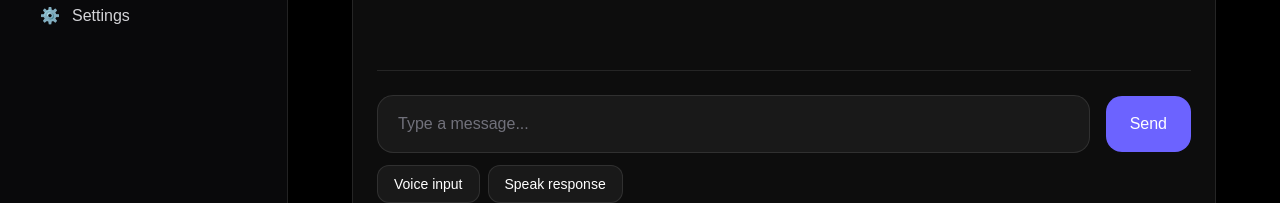
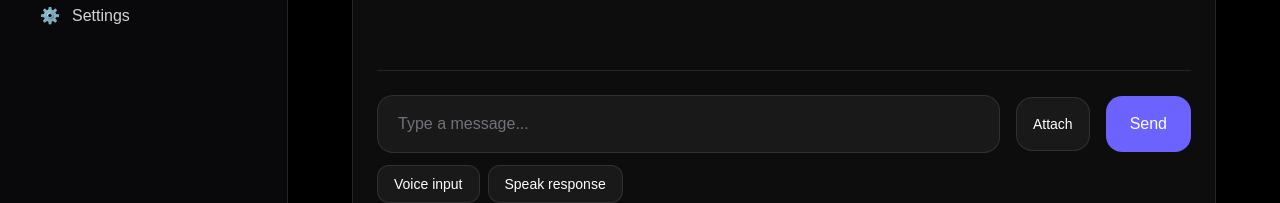
Before and after one commit to teamhumanosai-ops/humanos-platform, a Next.js app in the folder frontend/: page /chat in a window 1280 px wide. Shown: the part 476-679 px from the top of the page. Built offline with nearby package versions, Linux system fonts and the light colour scheme.

Commit message:
feat(voice): add multimodal chat attachment control

```diff
--- a/frontend/components/ui/ChatInput.tsx
+++ b/frontend/components/ui/ChatInput.tsx
@@ -4,15 +4,20 @@ type ChatInputProps = {
   value: string;
   onChange: (value: string) => void;
   onSend: () => void;
+  mediaName: string | null;
+  onMediaSelected: (file: File | null) => void;
 };
 
 export default function ChatInput({
   value,
   onChange,
   onSend,
+  mediaName,
+  onMediaSelected,
 }: ChatInputProps) {
   return (
-    <div className="flex items-center gap-4 border-t border-white/10 pt-6">
+    <div className="border-t border-white/10 pt-6">
+      <div className="flex items-center gap-4">
         <input
           value={value}
           onChange={(e) => onChange(e.target.value)}
@@ -37,7 +42,22 @@ export default function ChatInput({
           "
         />
 
+        <label className="cursor-pointer rounded-2xl border border-white/10 bg-white/5 px-4 py-4 text-sm text-white transition hover:bg-white/10">
+          Attach
+          <input
+            type="file"
+            accept="image/*,audio/*"
+            className="hidden"
+            onChange={(e) =>
+              onMediaSelected(
+                e.target.files?.[0] ?? null
+              )
+            }
+          />
+        </label>
+
         <button
+          type="button"
           onClick={onSend}
           className="
             rounded-2xl
@@ -54,5 +74,21 @@ export default function ChatInput({
           Send
         </button>
       </div>
+
+      {mediaName && (
+        <div className="mt-3 flex items-center gap-3 text-sm text-zinc-300">
+          <span className="truncate">
+            Attached: {mediaName}
+          </span>
+          <button
+            type="button"
+            onClick={() => onMediaSelected(null)}
+            className="text-zinc-400 transition hover:text-white"
+          >
+            Remove
+          </button>
+        </div>
+      )}
+    </div>
   );
 }
```
Lines whose indentation alone changed are shown as unchanged.
